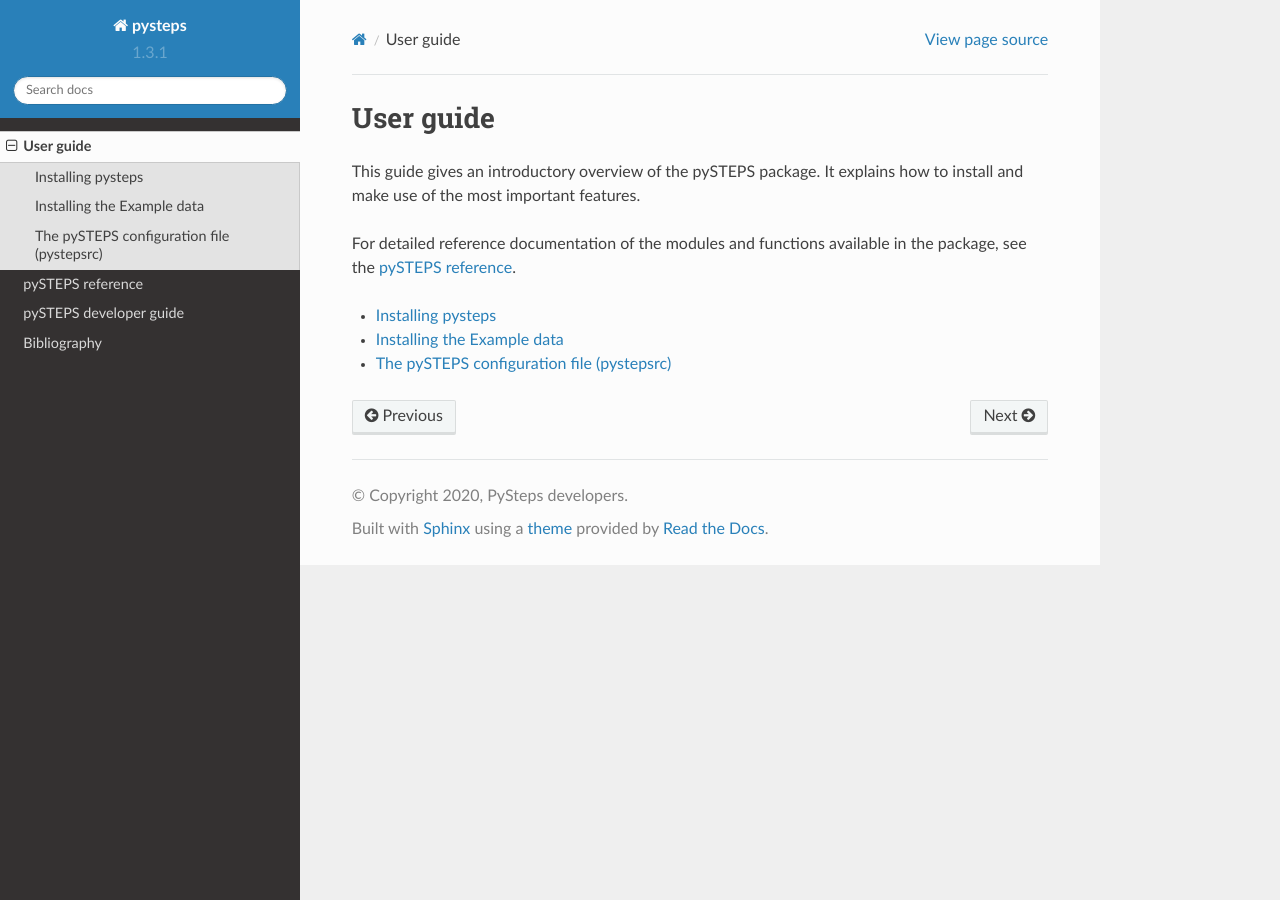
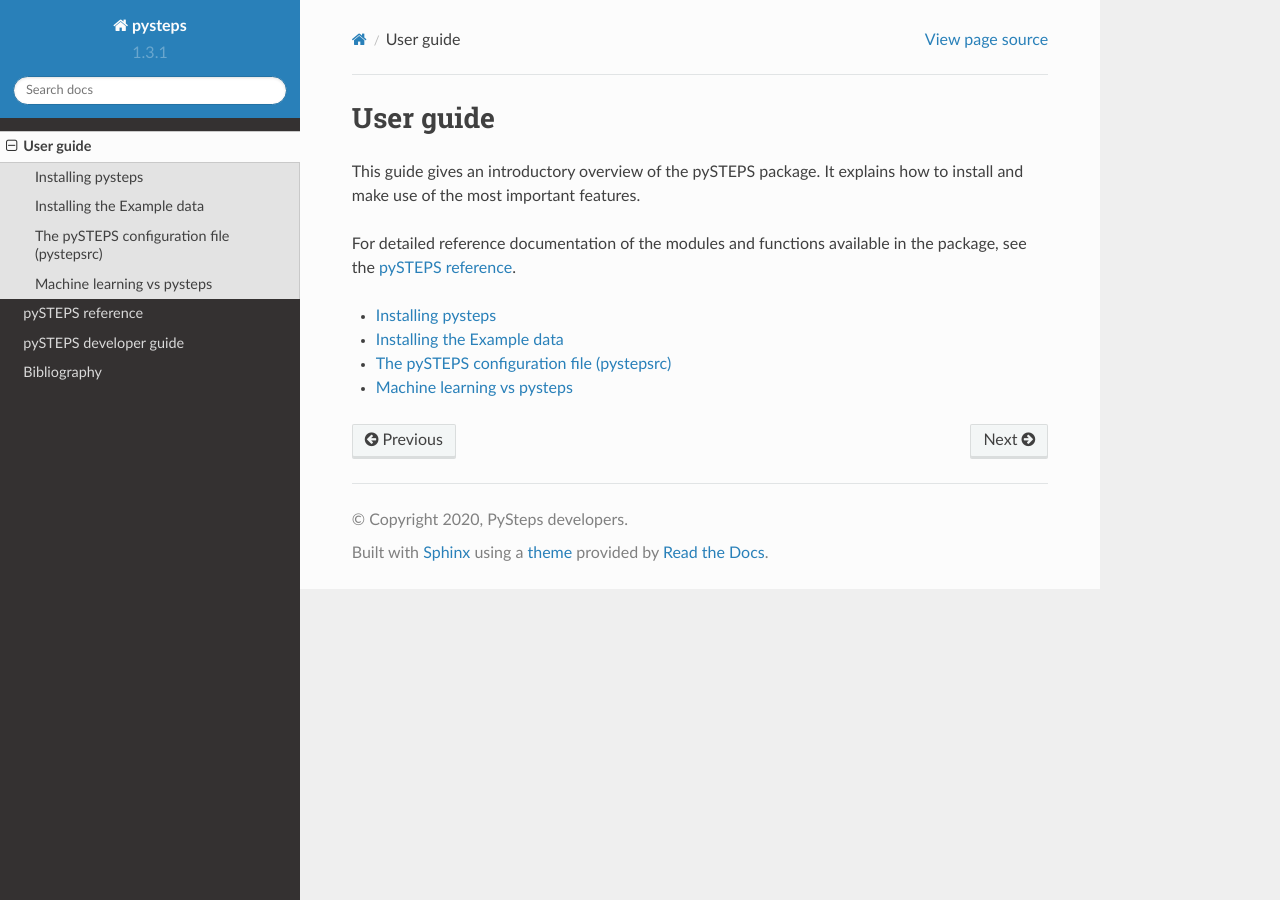
Before and after one commit to pySTEPS/pysteps, a Sphinx documentation site: the page built from doc/source/user_guide/index.rst, in a window 1280 px wide. Built offline with Sphinx 7.4.7 and the Read the Docs theme 2.0.0, drawn with Linux system fonts in a browser that asks for light colours; pages that are not in the unit, such as notebooks, are missing from menus.

Commit message:
Update index

```diff
--- a/doc/source/user_guide/index.rst
+++ b/doc/source/user_guide/index.rst
@@ -17,3 +17,4 @@ the package, see the :ref:`pysteps-reference`.
     example_data
     set_pystepsrc
     ../auto_examples/index
+    machine_learning_pysteps
```
